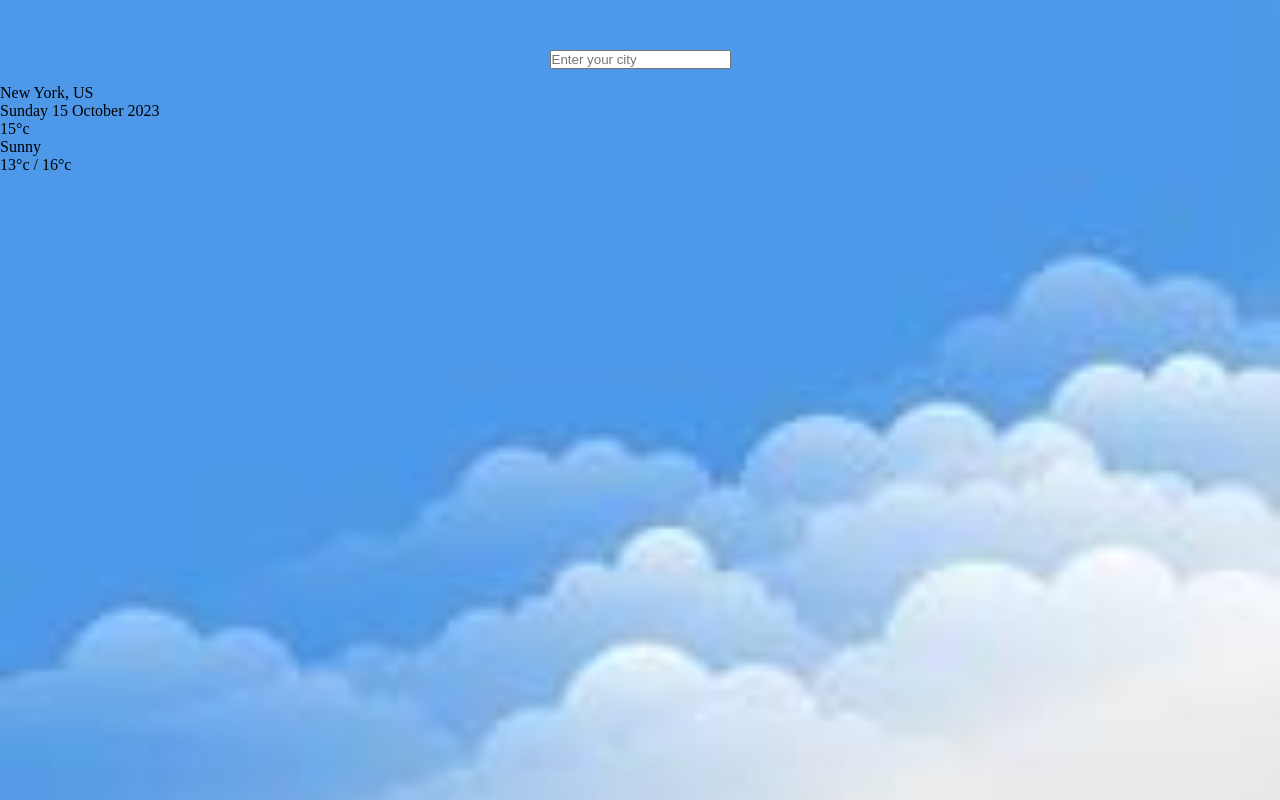
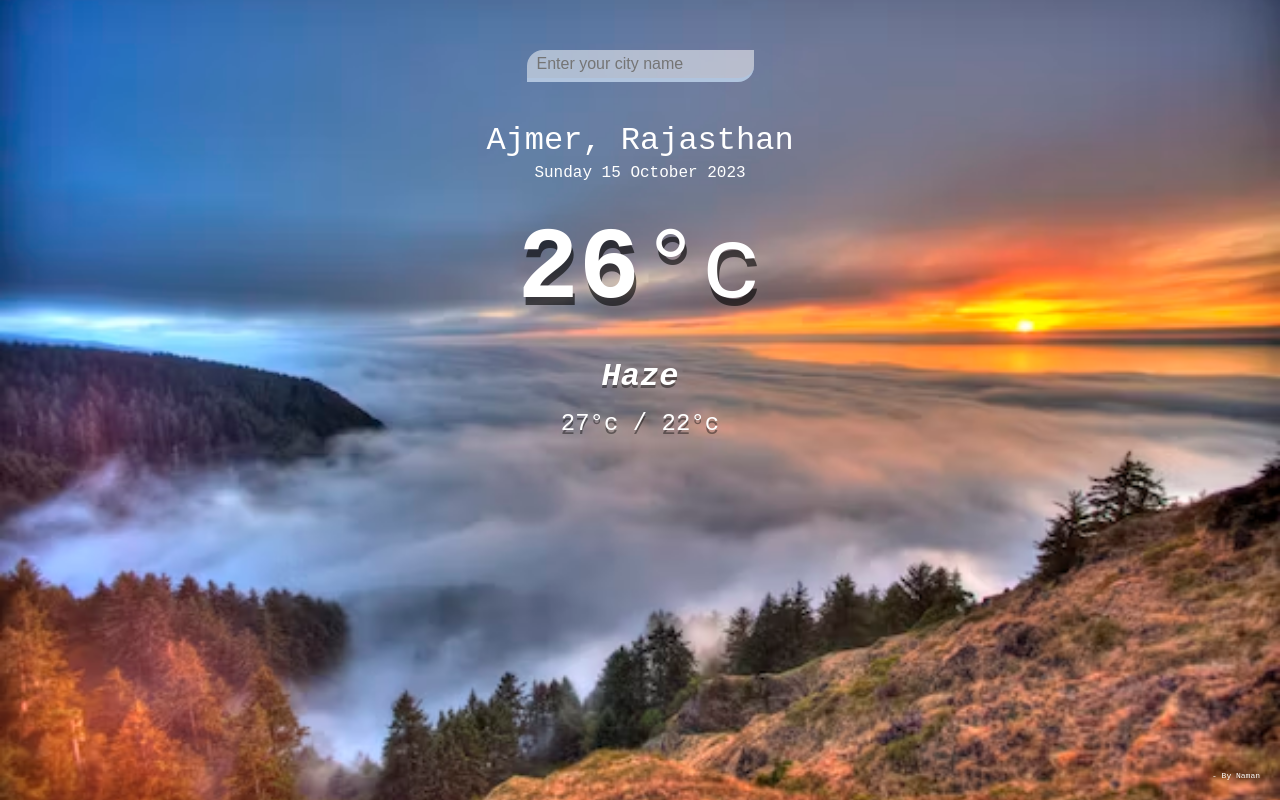
Before and after one commit to namanpancholi1998/weather-app, a plain HTML site: page index.html in a window 1280 px wide. Drawn offline with Linux system fonts and the light colour scheme.

Commit message:
changed background image and added some style

```diff
--- a/index.html
+++ b/index.html
@@ -9,20 +9,23 @@
 <body>
     <section class="main">
         <header>
-            <input type="text"  class="search-box" placeholder="Enter your city" autocomplete="off">
+            <input type="text"  class="search-box" placeholder="Enter your city name" autocomplete="off">
         </header>
         <main>
             <section class="location">
-                <div class="city">New York, US</div>
+                <div class="city">Ajmer, Rajasthan</div>
                 <div class="date">Sunday 15 October 2023</div>
             </section>
 
             <div class="current">
-            <div class="temp">15<span>°c</span></div>
-            <div class="weather">Sunny</div>
-            <div class="hi-low">13°c / 16°c</div>
+            <div class="temp">26<span>°c</span></div>
+            <div class="weather">Haze</div>
+            <div class="hi-low">27°c / 22°c</div>
             </div>
         </main>
+        <footer>
+            <span>- By Naman</span>
+        </footer>
     </section>
 </body>
 </html>
--- a/styles.css
+++ b/styles.css
@@ -4,11 +4,18 @@
     box-sizing: border-box;
 }
 
-.main {
-    background-image: url(./image/clouds-bg.jpg);
+body {
+    font-family:monospace;
+    background-image: url(./image/weather-bg.avif);
     background-size: cover;
     background-position: center;
-    height: 100vh;
+}
+
+.main {
+    display: flex;
+    flex-direction: column;
+    min-height: 100vh;
+    /* background-image: linear-gradient(rgba(0, 0, 0, 0.3), rgba(0, 0, 0, 0.3)); */
 }
 
 header {
@@ -17,3 +24,74 @@ header {
     align-items: center;
     padding: 50px 15px 15px;
 }
+
+header input {
+    color: black;
+    font-size: 16px;
+    font-weight: 300;
+    background-color: rgba(255, 255, 255, 0.5);
+    border: none;
+    border-radius: 16px 0px;
+    padding: 5px 10px;
+    border-bottom: 4px solid lightsteelblue;
+}
+
+header input:focus {
+    background-color: white
+}
+
+main {
+    padding: 25px 25px 50px;
+    display: flex;
+    flex-direction: column;
+    align-items: center;
+    text-align: center;
+}
+
+.location .city {
+    color: white;
+    font-size: 32px;
+    font-weight: 500;
+    margin-bottom: 5px;
+}
+
+.location .date {
+    color: white;
+    font-size: 16px;
+}
+
+.current .temp {
+    color: white;
+    font-size: 102px;
+    font-weight: 900;
+    margin: 30px 0px;
+    text-shadow: 2px 8px rgba(0, 0, 0, 0.6);
+}
+
+.current .temp span {
+    font-weight: 500;
+}
+
+.current .weather {
+    color: white;
+    font-size: 32px;
+    font-weight: 700;
+    font-style: italic;
+    margin-bottom: 15px;
+    text-shadow: 0px 3px rgba(0, 0, 0, 0.4);
+}
+
+.current .hi-low {
+    color: #fff;
+    font-size: 24px;
+    font-weight: 500;
+    text-shadow: 0px 4px rgba(0, 0, 0, 0.4);
+}
+
+footer span {
+    color: white;
+    position: absolute;
+    bottom: 20px;
+    right: 20px;
+    font-size: 8px;
+}
```
Also changed, not shown: image/weather-bg.avif (added).
